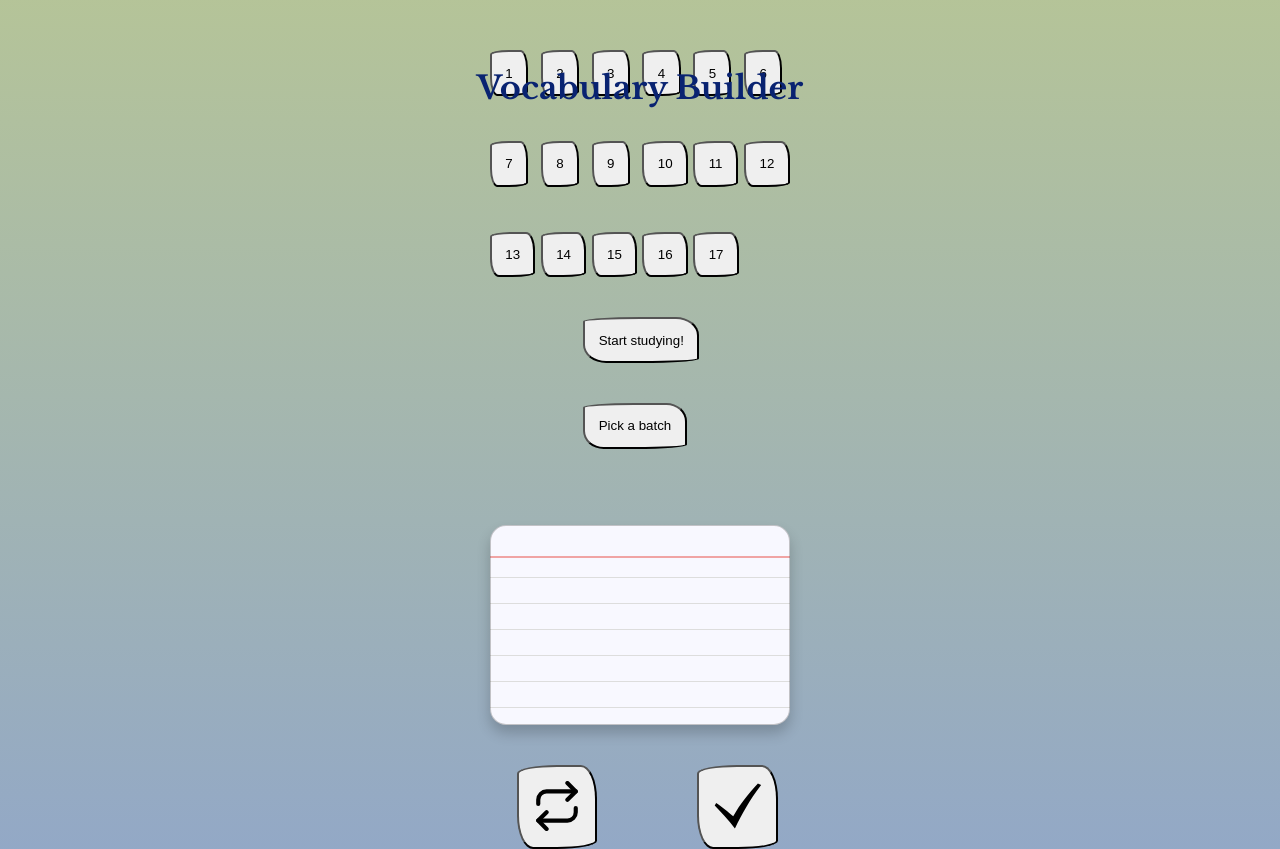
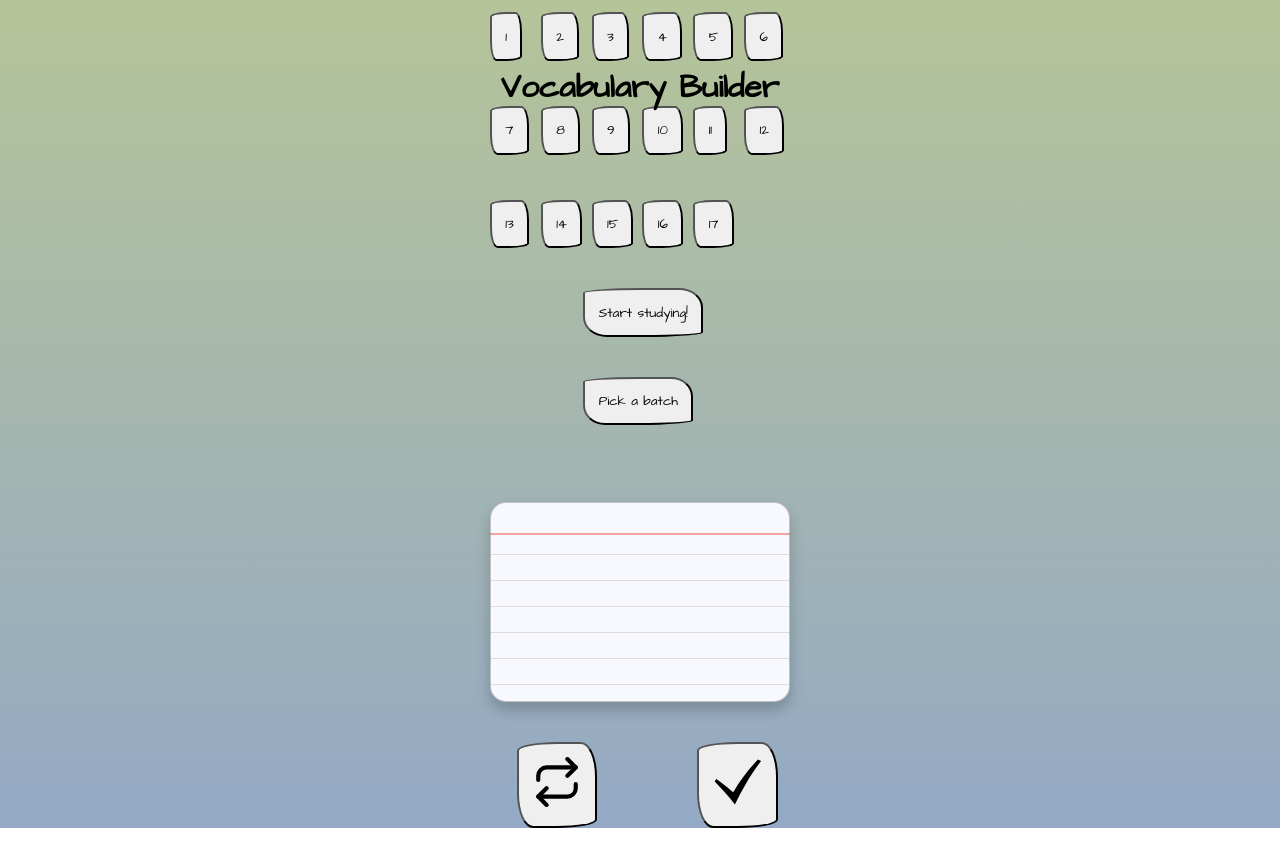
Before and after one commit to kristi-h/vocabBuilder, a React (Vite) app: page / in a window 1280 px wide. Both pictures are taken after a click on the button "Pick a batch". After the commit the page ends 828 px from the top, so only its background shows below. Built offline with nearby package versions, Linux system fonts and the light colour scheme.

Commit message:
update font family, update hover colors for buttons

```diff
--- a/index.html
+++ b/index.html
@@ -13,6 +13,9 @@
     <link rel="preconnect" href="https://fonts.googleapis.com">
     <link rel="preconnect" href="https://fonts.gstatic.com" crossorigin>
     <link href="https://fonts.googleapis.com/css2?family=Black+Han+Sans&display=swap" rel="stylesheet">
+    <link rel="preconnect" href="https://fonts.googleapis.com">
+    <link rel="preconnect" href="https://fonts.gstatic.com" crossorigin>
+    <link href="https://fonts.googleapis.com/css2?family=Architects+Daughter&display=swap" rel="stylesheet">
     <title>Flashcards</title>
   </head>
   <body>
--- a/src/App.css
+++ b/src/App.css
@@ -8,8 +8,22 @@
   align-items: center;
 }
 
+.enter-batch-btn:hover{
+  background-image: linear-gradient(to right, #31b0de,#28c8f9 );
+}
+
+.enter-batch-btn:active{
+  background-image: linear-gradient(to right, #31b0de,#2863f9 );
+}
+
 .start-btn:hover {
   background-image: linear-gradient(to right, #31b0de,#2863f9 );
+}
+
+.architects-daughter-regular {
+  font-family: "Architects Daughter", cursive;
+  font-weight: 400;
+  font-style: normal;
 }
 
 body {
@@ -43,8 +57,8 @@ header {
   justify-content: center;
   align-items: center;
   gap: 10px;
-  font-family: "Libre Baskerville";
-  color: #092371;
+  font-family: "Architects Daughter";
+  color: black;
   text-align: center;
   padding: 0 20px;
 }
@@ -124,6 +138,16 @@ button {
   padding: 1em 1em;
   border-radius: 50%;
   border-radius: 50% 20% / 10% 40%;
+  font-family: "Architects Daughter"
+}
+
+.num-btn:hover {
+  cursor: pointer;
+  background-image: linear-gradient(to right, #31b0de,#28c8f9 );
+}
+
+.num-btn:active {
+  background-image: linear-gradient(to right, #31b0de,#2863f9 );
 }
 
 #incorrect {
@@ -142,16 +166,8 @@ button {
   background-image: linear-gradient(to right, #31de3a,#3ab943 );
 }
 
-.pinyin {
-  font-family: "Noto Sans Chinese Traditional";
-}
-
-.chinese {
-  font-family: "Noto Sans Chinese Traditional";
-}
-
-.english {
-  font-family: "Libre Baskerville", "Black Han Sans";
+.flashcard-word {
+  font-family: "Architects Daughter";
 }
 
 .batch-btns {
--- a/src/App.jsx
+++ b/src/App.jsx
@@ -43,14 +43,19 @@ export default function App() {
     const batchSelected = e.target.value
     console.log(batchSelected)
     setBatch(toLearn[batchSelected -1])
+    getRandWord()
+  }
+
+  function startStudy(){
+    getRandWord()
+    setShowBatches(showBatches === false)
+    setIsStudying(!isStudying)
   }
 
   function getRandWord() {
     console.log("batch", batch)
     const randIndex = Math.floor(Math.random() * batch.length)
     const randWord = batch[randIndex]
-    setIsStudying(!isStudying)
-    setShowBatches(!showBatches)
 
     setCurrWord({
       Chinese: randWord.Chinese,
@@ -93,7 +98,8 @@ return (
       {showBatches && <BatchButtons
       toLearn={toLearn}
       handleBatchClick={handleBatchClick}
-      getRandWord={getRandWord}
+      startBtn={startStudy}
+
       />}
 
       <button  className="enter-batch-btn" onClick={showBatchBtns}> Pick a batch</button>
--- a/src/components/BatchButtons.jsx
+++ b/src/components/BatchButtons.jsx
@@ -1,7 +1,7 @@
 import React from 'react'
 
 
-export default function BatchButtons({toLearn, handleBatchClick, getRandWord}) {
+export default function BatchButtons({toLearn, handleBatchClick, startBtn}) {
     const batchEle = toLearn.map((_, i) => {
         return (<div key={`batch${i+1}`} className='grid-item batch-btns'>
                     <button type="button" onClick={handleBatchClick} className={`batch${i+1} num-btn`} value={i+1}>{i + 1}</button>
@@ -13,12 +13,11 @@ export default function BatchButtons({toLearn, handleBatchClick, getRandWord}) {
 
     return(
             <div>
-                    <h3>Choose your deck to study:</h3>
                     <div className='grid-container wrapper'>
                     {batchEle}
                     </div>
 
-                    <button className="start-btn" onClick={getRandWord}>Start studying!</button>
+                    <button className="start-btn" onClick={startBtn}>Start studying!</button>
             </div>
 
     )
--- a/src/components/CardBack.jsx
+++ b/src/components/CardBack.jsx
@@ -5,8 +5,8 @@ export default function CardBack({word, handleClick}){
     return(
         <>
             <div  onClick={handleClick} className="card-back">
-                <h3 className="pinyin">{word.Pinyin}</h3>
-                <h3 className="chinese">{word.Chinese}</h3>
+                <h3 className="flashcard-word">{word.Pinyin}</h3>
+                <h3 className="flashcard-word">{word.Chinese}</h3>
             </div>
         </>
     )
--- a/src/components/CardFront.jsx
+++ b/src/components/CardFront.jsx
@@ -6,7 +6,7 @@ export default function CardFront({word, handleClick}){
     return(
         <>
             <div onClick={handleClick} className="card-front">
-                <p className="unflipped">{word.English}</p>
+                <p className="unflipped flashcard-word">{word.English}</p>
             </div>
         </>
     )
```
